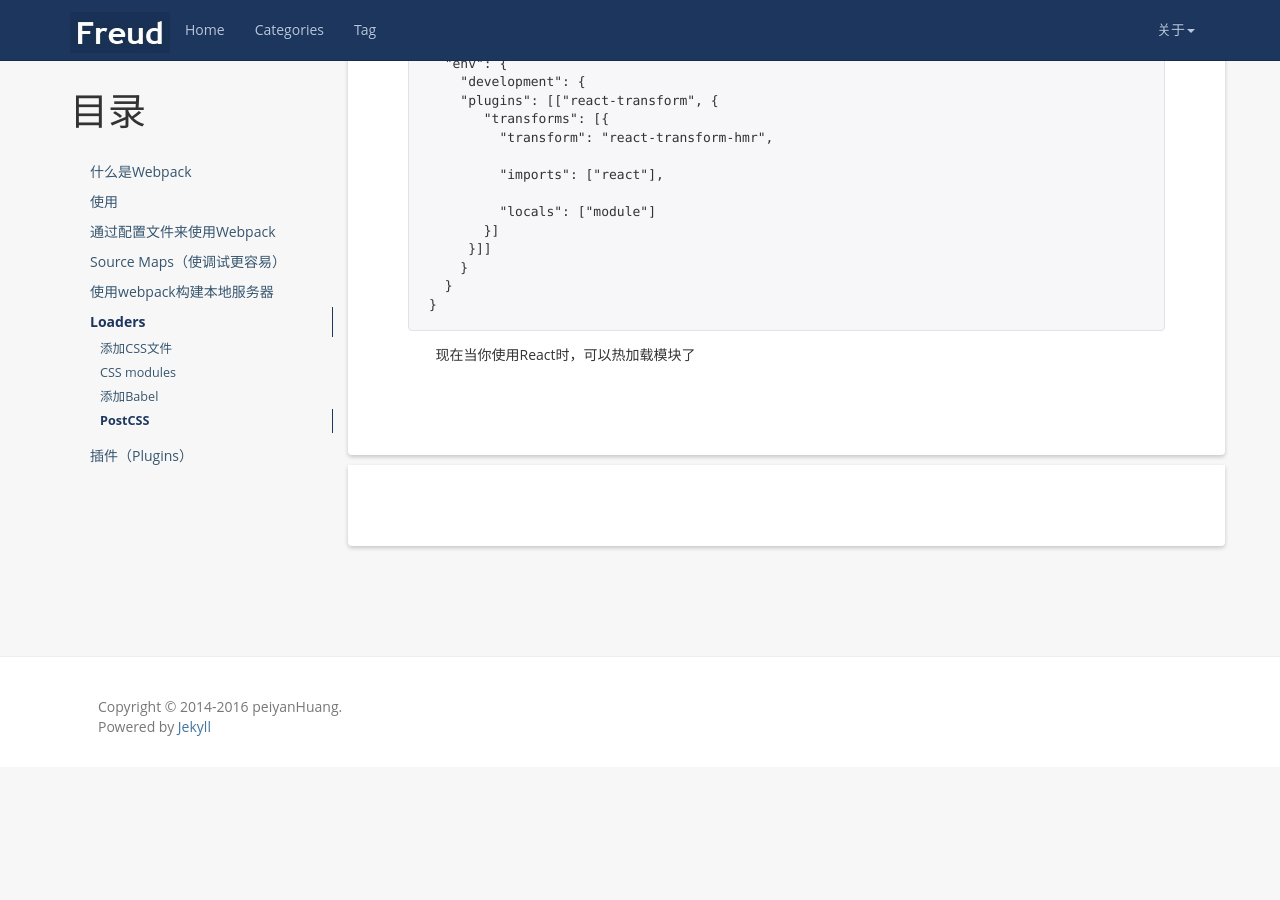
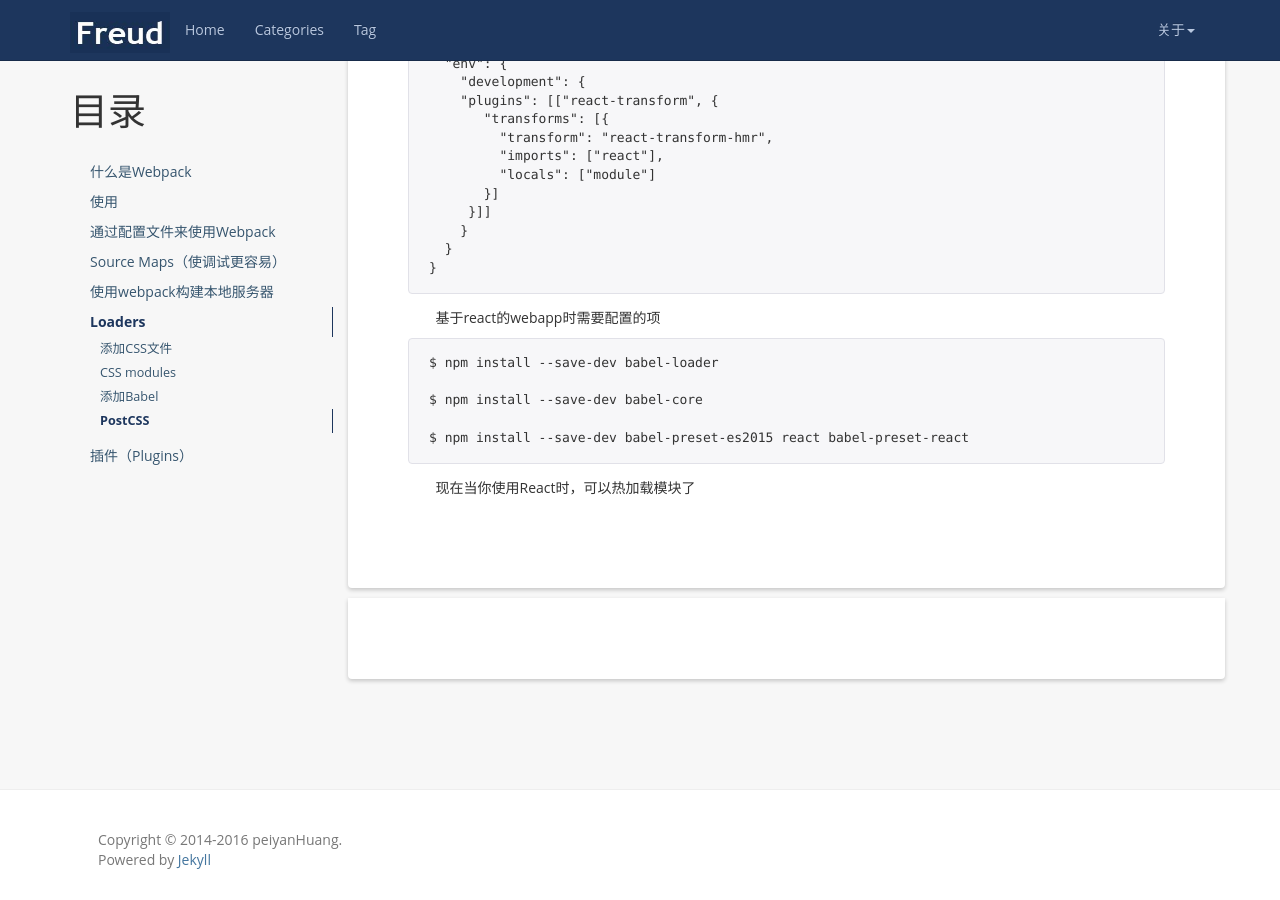
Before and after one commit to peiyanhuang/MyBlog, a Jekyll site: the page built from _posts/2016-10-06-webpack(1).md, in a window 1280 px wide and 900 px high, scrolled down 6924 px. Built offline with Jekyll 4.4.1, drawn with Linux system fonts in a browser that asks for light colours; before the commit the page ends 7691 px from its top, so only the background shows below that.

Commit message:
webpack 2

````diff
--- a/_posts/2016-10-06-webpack(1).md
+++ b/_posts/2016-10-06-webpack(1).md
@@ -347,9 +347,7 @@ module.exports = {
     "plugins": [["react-transform", {
        "transforms": [{
          "transform": "react-transform-hmr",
-
          "imports": ["react"],
-
          "locals": ["module"]
        }]
      }]]
@@ -358,4 +356,14 @@ module.exports = {
 }
 ```
 
+基于react的webapp时需要配置的项
+
+```
+$ npm install --save-dev babel-loader
+
+$ npm install --save-dev babel-core
+
+$ npm install --save-dev babel-preset-es2015 react babel-preset-react
+```
+
 现在当你使用React时，可以热加载模块了
````
Also changed, not shown: _posts/2016-12-01-Bable.md (+1 -1 lines), _posts/2016-12-01-JSHint.md (+2 -2 lines).
